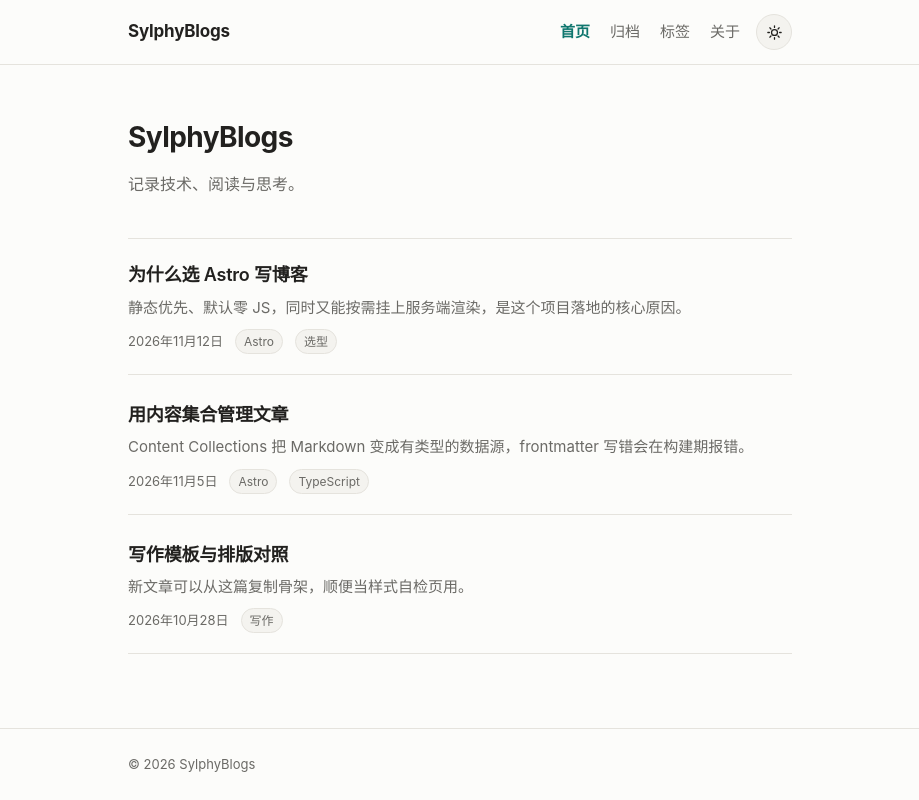
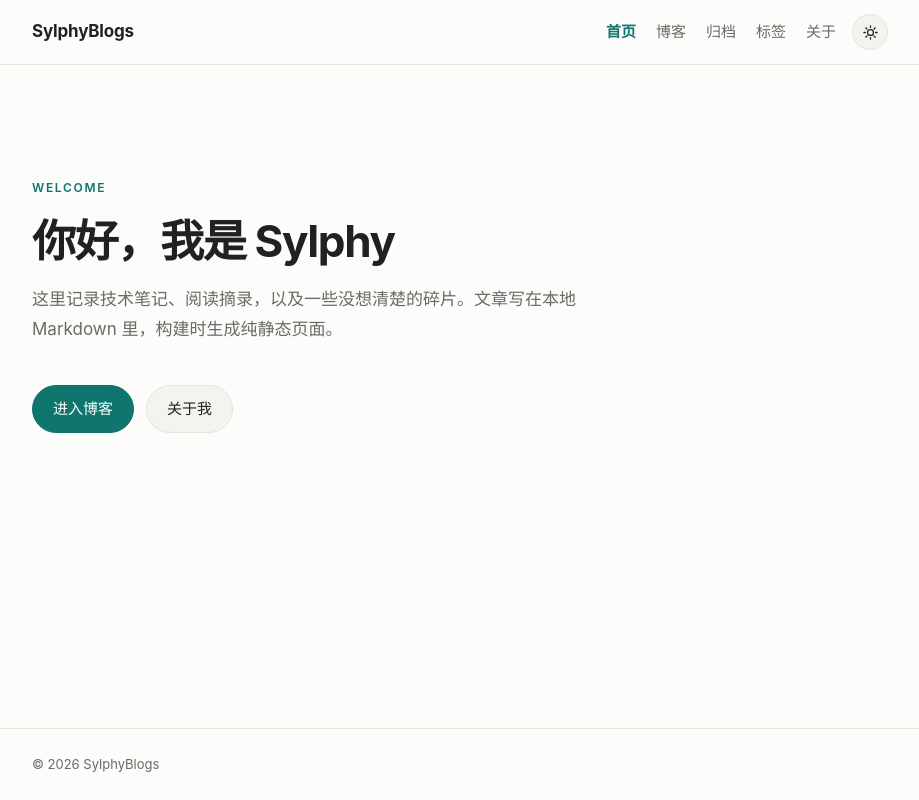
Before and after one commit to tanyaoting/SylphyBlogs, an Astro site: page / in a window 1280 px wide. Shown: the whole page, without its empty margins (180-1099 px from the left). Built offline with nearby package versions, Linux system fonts and the light colour scheme; Astro itself is replaced by a stand-in of ours.

Commit message:
feat: 首页改为欢迎页，文章列表迁至 /blog
- 首页重做为欢迎页，含标题区与进入博客/关于我两个入口
- 新增 /blog 文章列表页，详情页返回链接指向 /blog
- 导航新增「博客」项，共五项
- 内容区宽度 44rem 调至 56rem，收窄左右留白
- 移除首页列表标题用的 .intro 样式

```diff
--- a/src/lib/nav.ts
+++ b/src/lib/nav.ts
@@ -9,6 +9,7 @@ export interface NavItem {
  */
 export const navItems: NavItem[] = [
   { label: '首页', href: '/' },
+  { label: '博客', href: '/blog' },
   { label: '归档', href: '/archive' },
   { label: '标签', href: '/tags' },
   { label: '关于', href: '/about' },
--- a/src/pages/blog/[...id].astro
+++ b/src/pages/blog/[...id].astro
@@ -19,7 +19,7 @@ const { Content } = await render(post);
 ---
 
 <BaseLayout title={title} description={description}>
-  <a class="back" href="/">← 返回列表</a>
+  <a class="back" href="/blog">← 返回博客</a>
 
   <article>
     <header class="article-header">
--- a/src/pages/index.astro
+++ b/src/pages/index.astro
@@ -1,28 +1,85 @@
 ---
-import { getCollection } from 'astro:content';
 import BaseLayout from '../layouts/BaseLayout.astro';
-import PostCard from '../components/PostCard.astro';
-
-const posts = (await getCollection('blog', ({ data }) => !data.draft)).sort(
-  (a, b) => b.data.pubDate.valueOf() - a.data.pubDate.valueOf(),
-);
 ---
 
 <BaseLayout title="SylphyBlogs" description="记录技术、阅读与思考。">
-  <section class="intro">
-    <h1>SylphyBlogs</h1>
-    <p>记录技术、阅读与思考。</p>
+  <section class="hero">
+    <p class="eyebrow">Welcome</p>
+    <h1>你好，我是 Sylphy</h1>
+    <p class="lead">
+      这里记录技术笔记、阅读摘录，以及一些没想清楚的碎片。文章写在本地 Markdown
+      里，构建时生成纯静态页面。
+    </p>
+    <div class="cta">
+      <a class="btn btn-primary" href="/blog">进入博客</a>
+      <a class="btn" href="/about">关于我</a>
+    </div>
   </section>
+</BaseLayout>
 
-  {
-    posts.length > 0 ? (
-      <ul class="post-list">
-        {posts.map((post) => (
-          <PostCard post={post} />
-        ))}
-      </ul>
-    ) : (
-      <p class="empty">还没有文章，去 src/content/blog 里写一篇吧。</p>
-    )
+<style>
+  .hero {
+    max-width: 38rem;
+    padding: 4rem 0 2rem;
   }
-</BaseLayout>
+
+  .eyebrow {
+    margin: 0 0 1rem;
+    color: var(--accent);
+    font-size: 0.75rem;
+    font-weight: 600;
+    letter-spacing: 0.14em;
+    text-transform: uppercase;
+  }
+
+  .hero h1 {
+    margin: 0 0 1rem;
+    font-size: clamp(2rem, 4vw, 2.75rem);
+    line-height: 1.25;
+    letter-spacing: -0.03em;
+  }
+
+  .lead {
+    margin: 0 0 2.5rem;
+    color: var(--fg-muted);
+    font-size: 1.0625rem;
+  }
+
+  .cta {
+    display: flex;
+    flex-wrap: wrap;
+    gap: 0.75rem;
+  }
+
+  .btn {
+    display: inline-flex;
+    align-items: center;
+    padding: 0.625rem 1.25rem;
+    border: 1px solid var(--border);
+    border-radius: 999px;
+    background: var(--bg-soft);
+    color: var(--fg);
+    font-size: 0.9375rem;
+    transition:
+      border-color 0.15s ease,
+      color 0.15s ease;
+  }
+
+  .btn:hover {
+    border-color: var(--accent);
+    color: var(--accent);
+    text-decoration: none;
+  }
+
+  .btn-primary {
+    border-color: var(--accent);
+    background: var(--accent);
+    color: var(--bg);
+  }
+
+  .btn-primary:hover {
+    background: var(--accent);
+    color: var(--bg);
+    opacity: 0.88;
+  }
+</style>
--- a/src/styles/global.css
+++ b/src/styles/global.css
@@ -8,7 +8,7 @@
   --accent: #0f766e;
   --code-bg: #f4f3ef;
   --radius: 10px;
-  --measure: 44rem;
+  --measure: 56rem;
 }
 
 html[data-theme='dark'] {
@@ -92,18 +92,7 @@ main {
   color: var(--fg-muted);
 }
 
-/* ---------- home ---------- */
-
-.intro h1 {
-  margin: 0 0 0.5rem;
-  font-size: 1.75rem;
-  letter-spacing: -0.02em;
-}
-
-.intro p {
-  margin: 0 0 2.5rem;
-  color: var(--fg-muted);
-}
+/* ---------- 文章列表 ---------- */
 
 .post-list {
   list-style: none;
```
Also changed, not shown: src/pages/blog/index.astro (added, +26 -0 lines), README.md.
